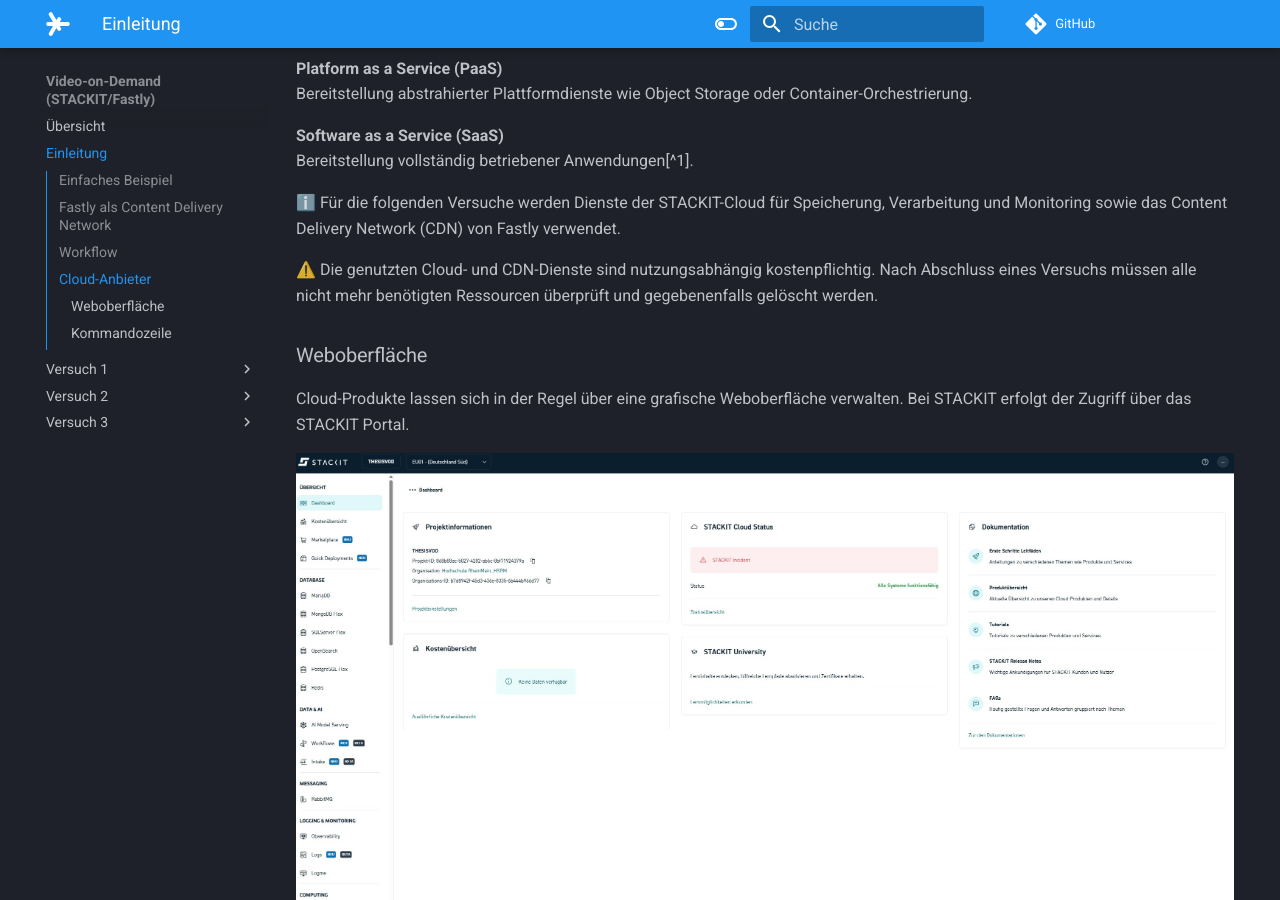
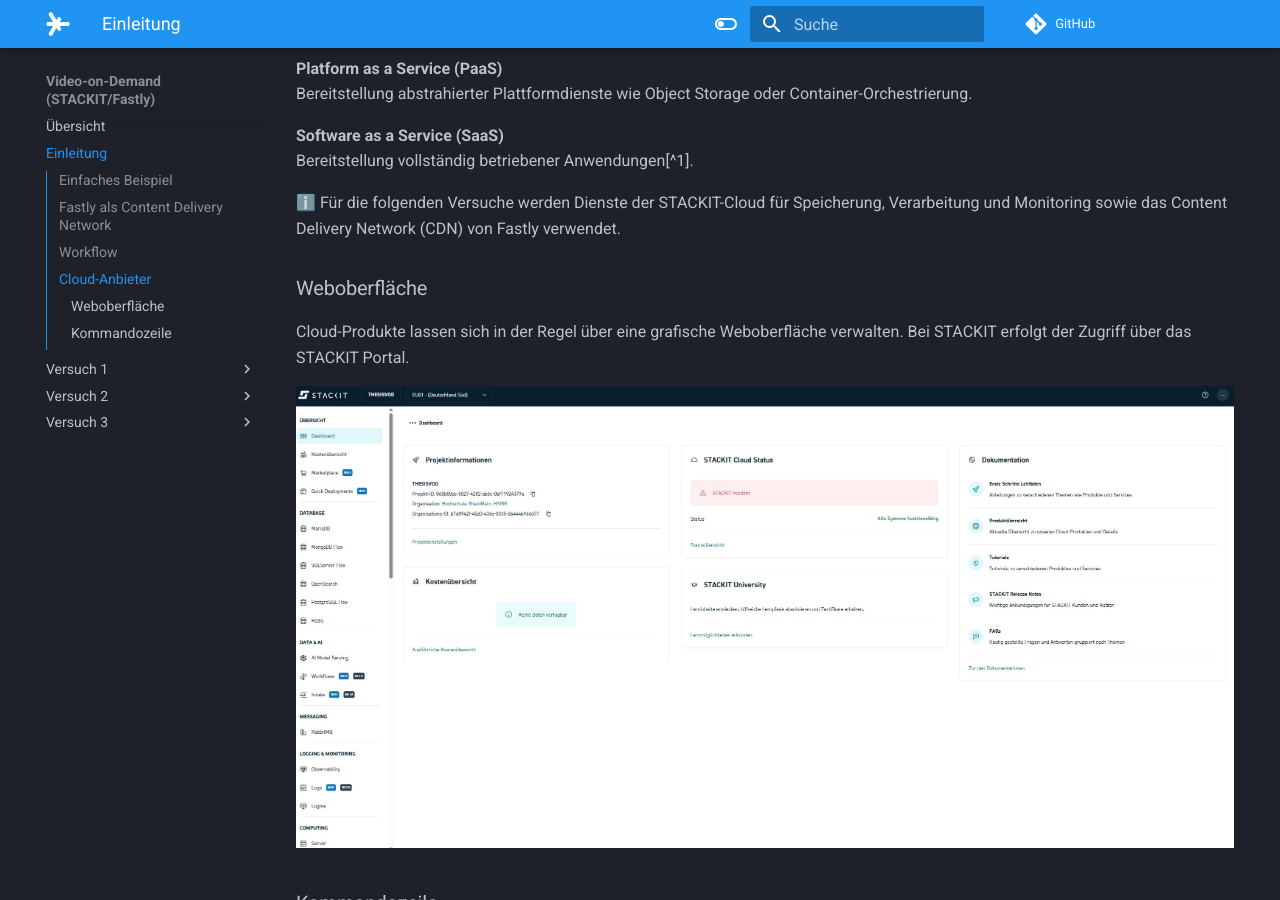
Before and after one commit to wruppelx/mvs-stackit-exercise, an MkDocs documentation site: the page built from docs/einleitung.md, in a window 1280 px wide and 900 px high, scrolled down 2399 px. Built offline with MkDocs 1.6.1 and Material for MkDocs 9.7.7, drawn with Linux system fonts in a browser that asks for light colours; plug-ins that fetch from the network failed and are left out; comment, search, counter and statistics services are not loaded.

Commit message:
various updates

```diff
--- a/docs/einleitung.md
+++ b/docs/einleitung.md
@@ -102,10 +102,6 @@
     Verarbeitung und Monitoring sowie das Content Delivery Network (CDN) von Fastly
     verwendet.
 
-⚠️
-    Die genutzten Cloud- und CDN-Dienste sind nutzungsabhängig kostenpflichtig.
-    Nach Abschluss eines Versuchs müssen alle nicht mehr benötigten Ressourcen
-    überprüft und gegebenenfalls gelöscht werden.
 
 ### Weboberfläche
 
```
Also changed, not shown: docs/versuch1/01-einfuehrung.md (+2 -2 lines).
